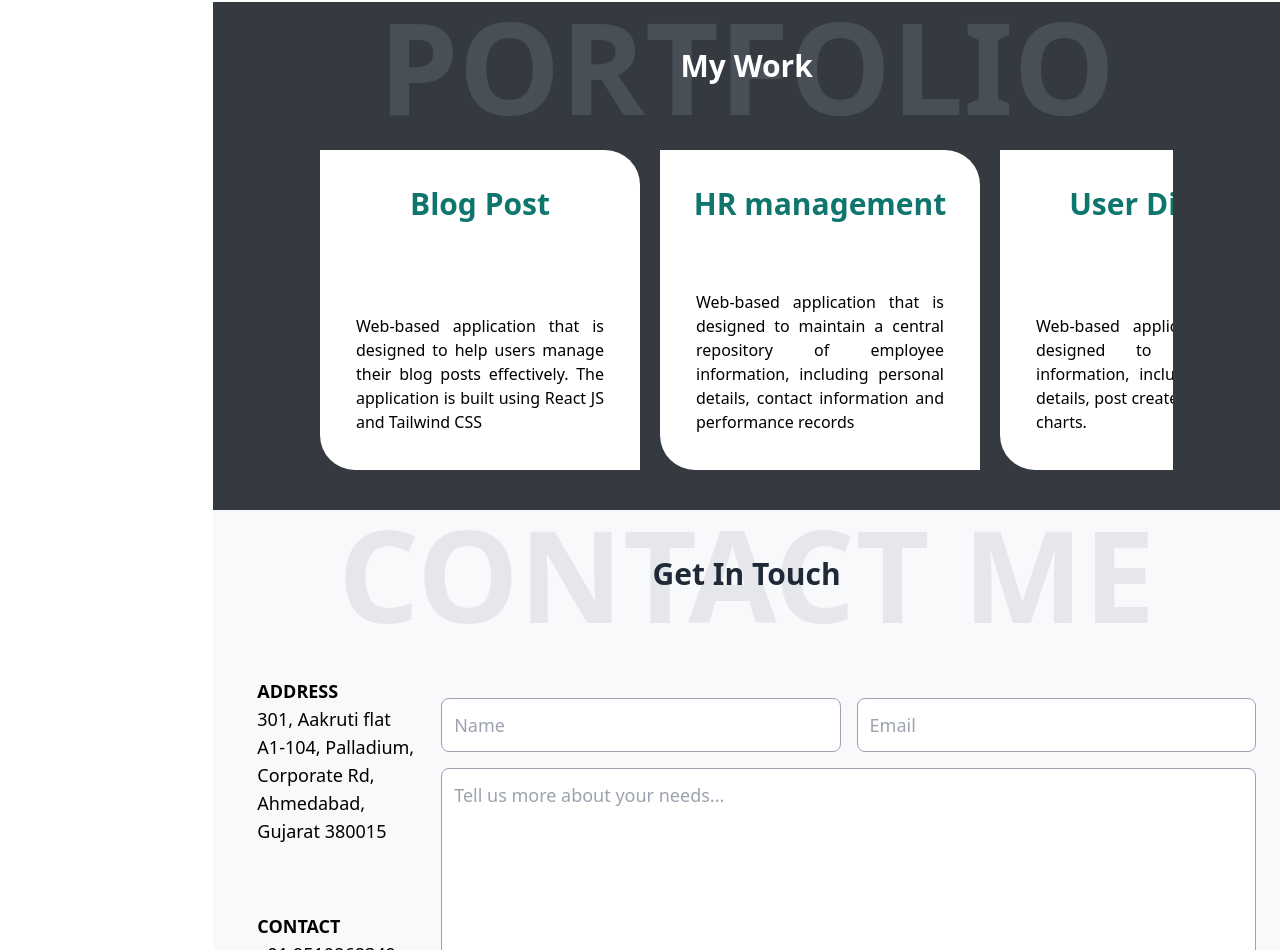
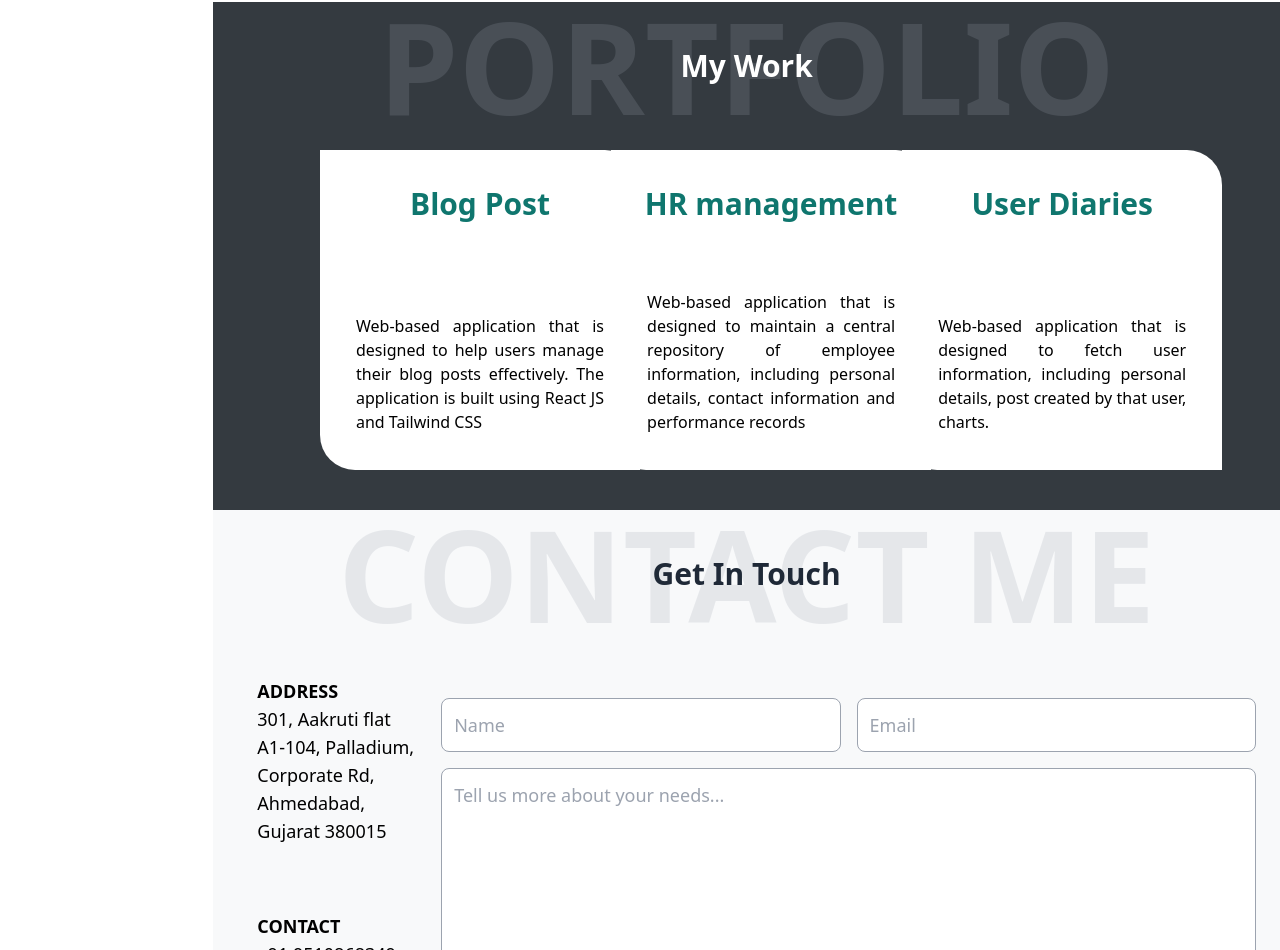
Before and after one commit to RuchitaSenjaliya001/Personal-Portfolio, a React (Vite) app: page / in a window 1280 px wide. Shown: the part 1598-2548 px from the top of the page. Built offline with nearby package versions, Linux system fonts and the light colour scheme.

Commit message:
remove scrollbar from projects page

```diff
--- a/src/components/Portfolio.jsx
+++ b/src/components/Portfolio.jsx
@@ -21,9 +21,9 @@ export default function Portfolio() {
                     My Work
                 </p>
             </div>
-            <div className="w-4/5 m-auto my-5 hide-scrollbar overflow-x-scroll cursor-grab">
-                <div className="flex gap-5">
-                    {/* grid grid-cols-1 sm:grid-cols-2 xl:grid-cols-3 */}
+            <div className="w-4/5 m-auto my-5 ">
+                <div className="grid grid-cols-1 sm:grid-cols-2 xl:grid-cols-3 gap-5">
+
                     <FlippableCard
                         title="Blog Post"
                         desc="Web-based application that is designed to help users manage their blog posts effectively. The application is built using React JS and Tailwind CSS"
@@ -32,7 +32,6 @@ export default function Portfolio() {
                         hash="#ReactJs &nbsp;  #Tailwind CSS  &nbsp;  #localStorage"
                         gitUrl="https://github.com/RuchitaSenjaliya001/Project-2-Post-Management"
                     />
-
 
                     <FlippableCard
                         title="HR management"
```
